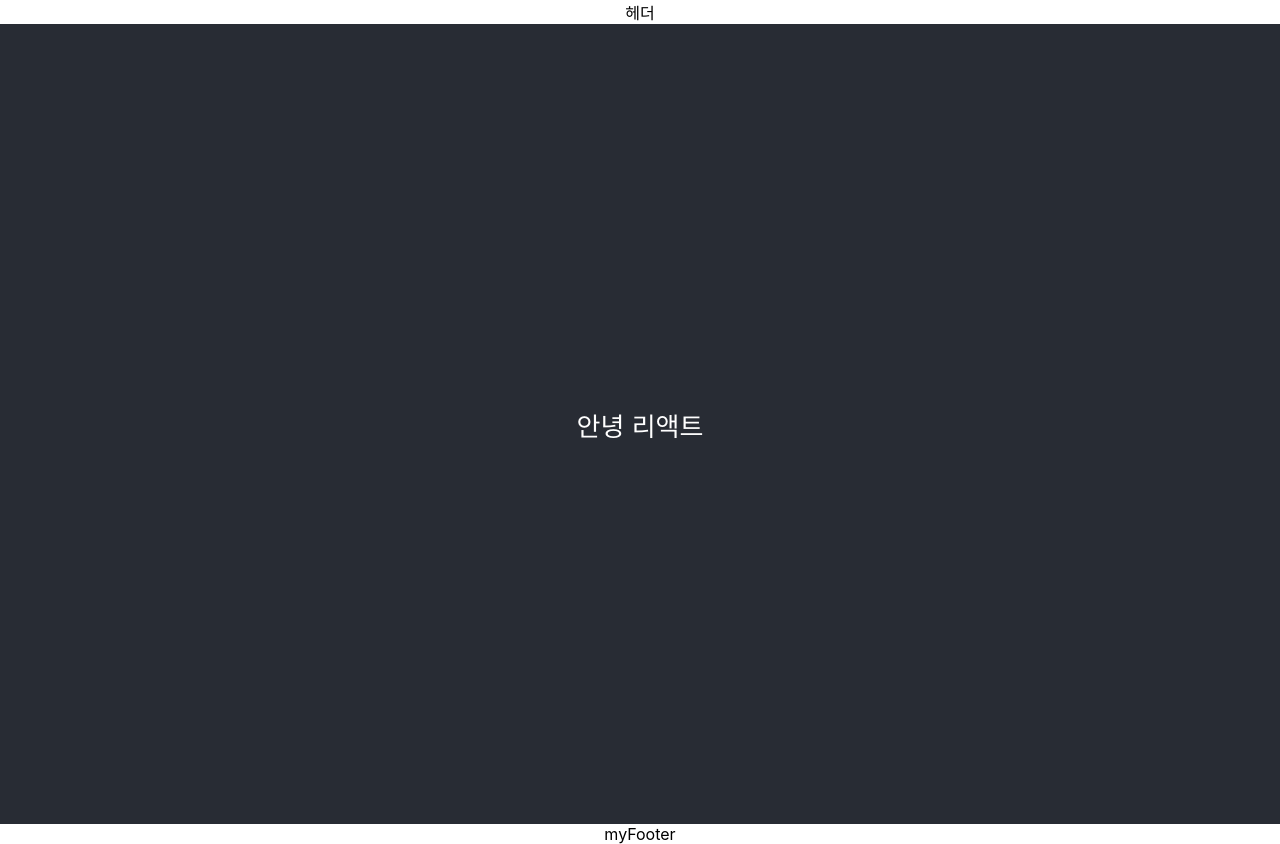
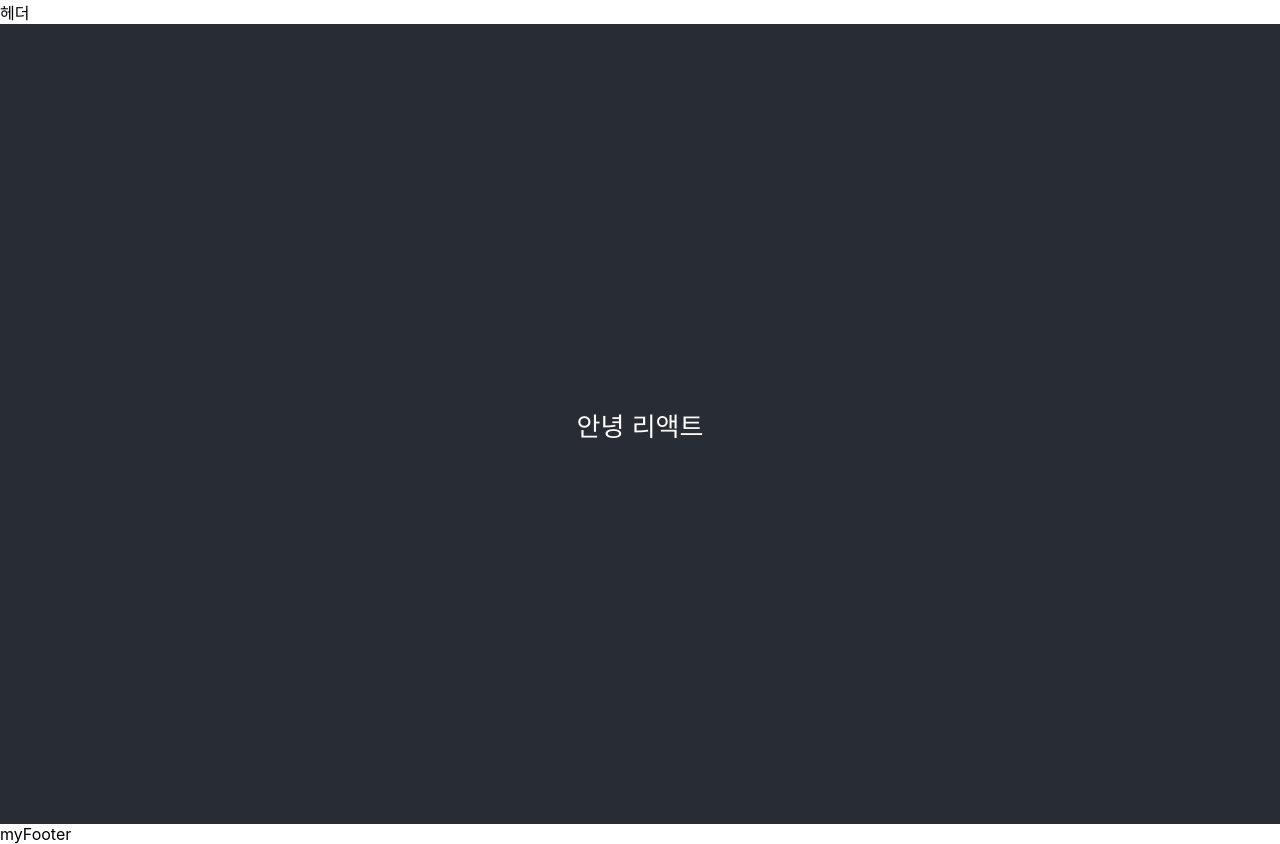
Before and after one commit to slackjawed12/react-rudiment, a React (Create React App) app in the folder reactexample1/: page / in a window 1280 px wide. Built offline with nearby package versions, Linux system fonts and the light colour scheme.

Commit message:
feature(reactexample1): React.Fragment로 감싸기

```diff
--- a/reactexample1/src/App.js
+++ b/reactexample1/src/App.js
@@ -2,14 +2,15 @@ import logo from "./logo.svg";
 import "./App.css";
 import MyHeader from "./MyHeader";
 import MyFooter from "./MyFooter";
+import React from "react";
 
 function App() {
   return (
-    <div className="App">
+    <React.Fragment>
       <MyHeader />
       <header className="App-header">안녕 리액트</header>
       <MyFooter />
-    </div>
+    </React.Fragment>
   );
 }
 
```
